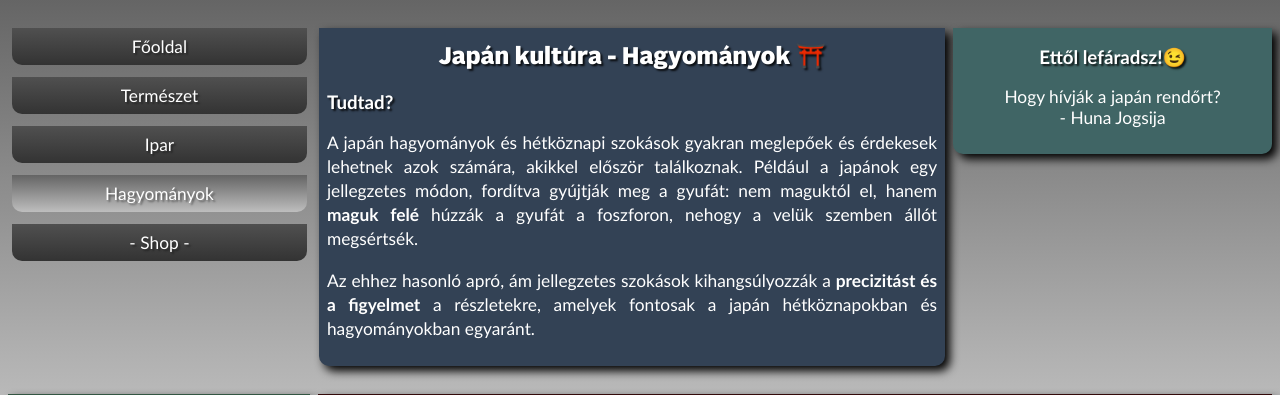
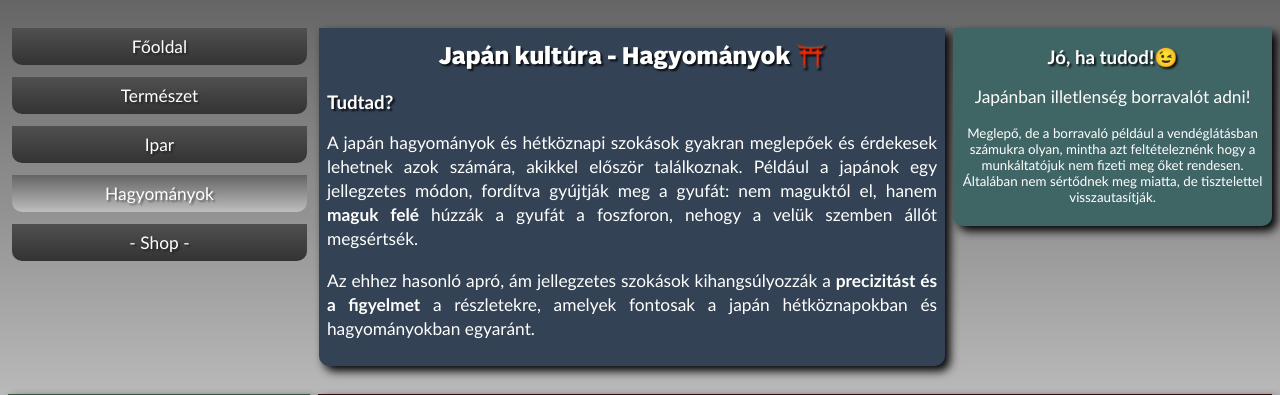
Before and after one commit to polini46/webfejlesztes, a PHP site: page /hagyomanyok.html in a window 1280 px wide. Shown: the part 156-551 px from the top of the page. Run offline with PHP 8.4, Linux system fonts and the light colour scheme.

Commit message:
Add files via upload

```diff
--- a/hagyomanyok.html
+++ b/hagyomanyok.html
@@ -49,8 +49,9 @@
                 <p>Az ehhez hasonló apró, ám jellegzetes szokások kihangsúlyozzák a <span class="bold">precizitást és a figyelmet</span> a részletekre, amelyek fontosak a japán hétköznapokban és hagyományokban egyaránt.</p>
             </article>
         <aside id="vicc">
-            <h3>Ettől lefáradsz!😉</h3>
-            <p>Hogy hívják a japán rendőrt?<br> - Huna Jogsija</p>
+            <h3>Jó, ha tudod!😉</h3>
+            <p>Japánban illetlenség borravalót adni!</p>
+            <p class="kicsi">Meglepő, de a borravaló például a vendéglátásban számukra olyan, mintha azt feltételeznénk hogy a munkáltatójuk nem fizeti meg őket rendesen. Általában nem sértődnek meg miatta, de tisztelettel visszautasítják.</p>
         </aside>
 
         <aside id="terkep">
--- a/index.html
+++ b/index.html
@@ -52,8 +52,8 @@
             </p>
         </article>
         <aside id="vicc">
-            <h3>Ettől lefáradsz!😉</h3>
-            <p>Hogy hívják a japán segédmunkást?<br> - Magaszaki Ajdecsóró</p>
+            <h3>Jó, ha tudod!😉</h3>
+            <p>Japánban a készpénz az úr!</p><p class="kicsi">Sőt, 2021-ben a tranzakciók mindössze 15,1%-a volt készpénzmentes!<br>Japánba való utazáskor mindenképp készüljünk erre, legyen nálunk elegendő váltópénz!</p>
         </aside>
 
         <aside id="terkep">
--- a/ipar.html
+++ b/ipar.html
@@ -48,8 +48,8 @@
             <p>Ezen kívül a modern ipari ágazatok, mint az autógyártás, az elektronikai ipar és a szórakoztató elektronikai termékek gyártása, meghatározó szerepet játszanak a világpiacokon. Japán ötvözi a <span class="bold">hagyomány és a modern technológia</span> legjavát, és ezáltal folyamatosan újít, miközben tiszteletben tartja az ősi mesterségek és tradíciók értékeit.</p>
             </article>
         <aside id="vicc">
-            <h3>Ettől lefáradsz!😉</h3>
-            <p>Hogy hívják a japán tűzoltót?<br> - Telefonon...</p>
+            <h3>Jó, ha tudod!😉</h3>
+            <p>A japán vonatok a legpontosabbak a világon!</p><p class="kicsi">Japánban a vonatok késését évtizedek óta másodpercben mérik. Az átlagos késés 18 másodperc, de ebbe beleszámítanak a természeti katasztrófák is. Elképesztő!</p>
         </aside>
 
         <aside id="terkep">
--- a/olvassel.txt
+++ b/olvassel.txt
@@ -124,3 +124,6 @@ Felhasznált képek forrásai:
 
 27-34.: A galéria képei a https://www.pexels.com/-ról származnak.
 	(Ingyenes, szabadon felhasználható)
+
+
+Készült: 2023.12.05.
--- a/shop.html
+++ b/shop.html
@@ -134,8 +134,8 @@
             </p>
         </article>
         <aside id="vicc">
-            <h3>Ettől lefáradsz!😉</h3>
-            <p>Hogy hívják a japán kannibált?<br> - Mukia Kajama</p>
+            <h3>Jó, ha tudod!😉</h3>
+            <p>Japánban is van "százforintos" bolt!</p><p class="kicsi">Csak ott 100 Yen-es boltnak (100円ショップ) hívják! A 100 Yen-es üzletek számos terméket kínálnak, amelyek közül sok saját bolti márkájú áru, olykor a termékek tényleges értékénél sokkal alacsonyabb áron.</p>
         </aside>
 
         <article id="shop1">
--- a/style.css
+++ b/style.css
@@ -349,7 +349,7 @@ a#japanido {
     font-size: 14pt;
 }
 
-a.kicsi {
+p.kicsi, a.kicsi {
     font-size: 10pt;
 }
 
--- a/termeszet.html
+++ b/termeszet.html
@@ -63,8 +63,8 @@
                 telepedtek le.</p>
         </article>
         <aside id="vicc">
-            <h3>Ettől lefáradsz!😉</h3>
-            <p>Hogy hívják a japán fodrászt?<br> - Hajasima</p>
+            <h3>Jó, ha tudod!😉</h3>
+            <p>Japánban évente 1500 földrengés van!<p class="kicsi">De a földrengés riasztó rendszerük is maga a csoda...<br>A rádió és TV adások megszakítása azonnali, és már kb. 1 perccel a földrengés előtt jelez, hogy biztonságba lehessen vonulni.</p>
         </aside>
 
         <aside id="terkep">
```
